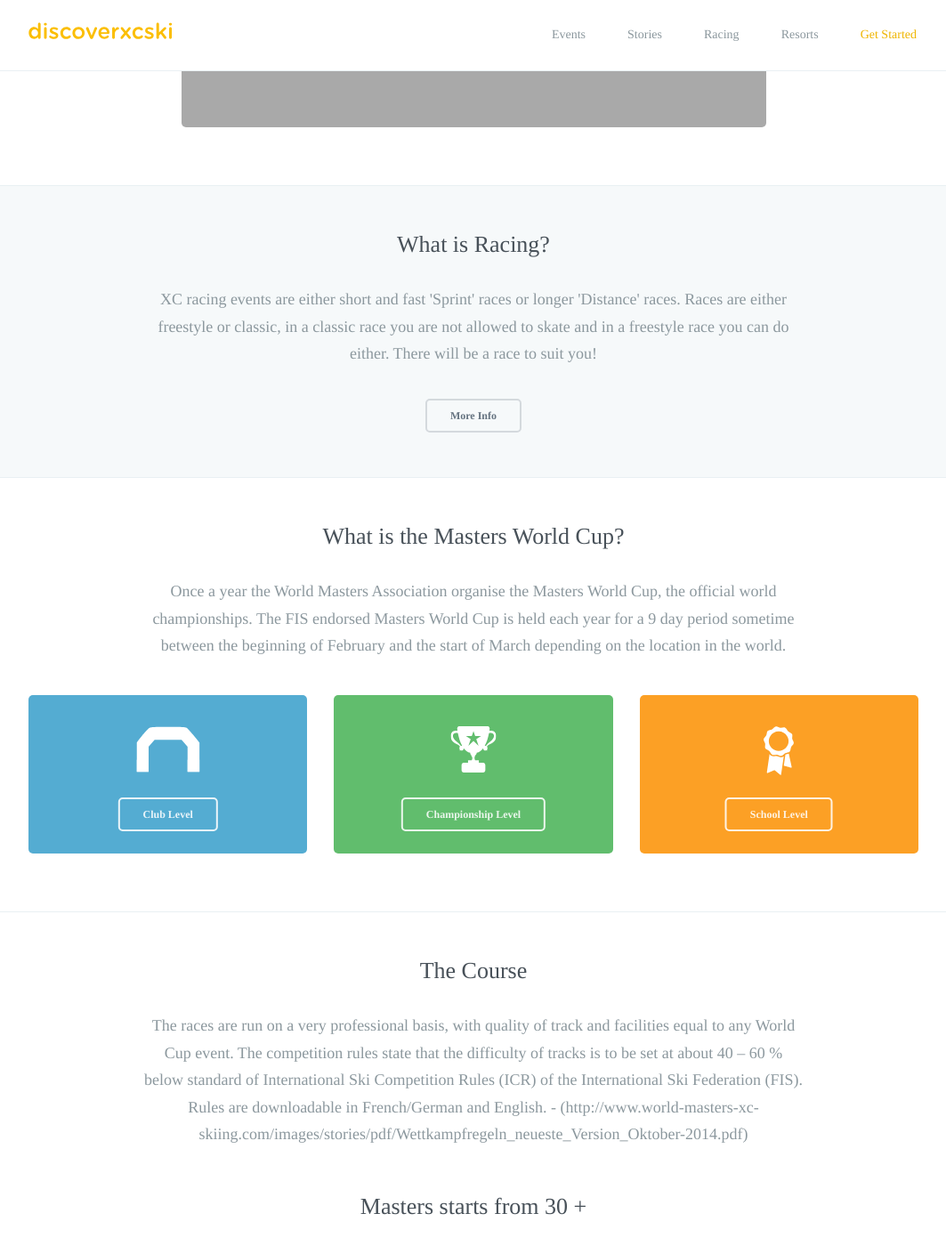
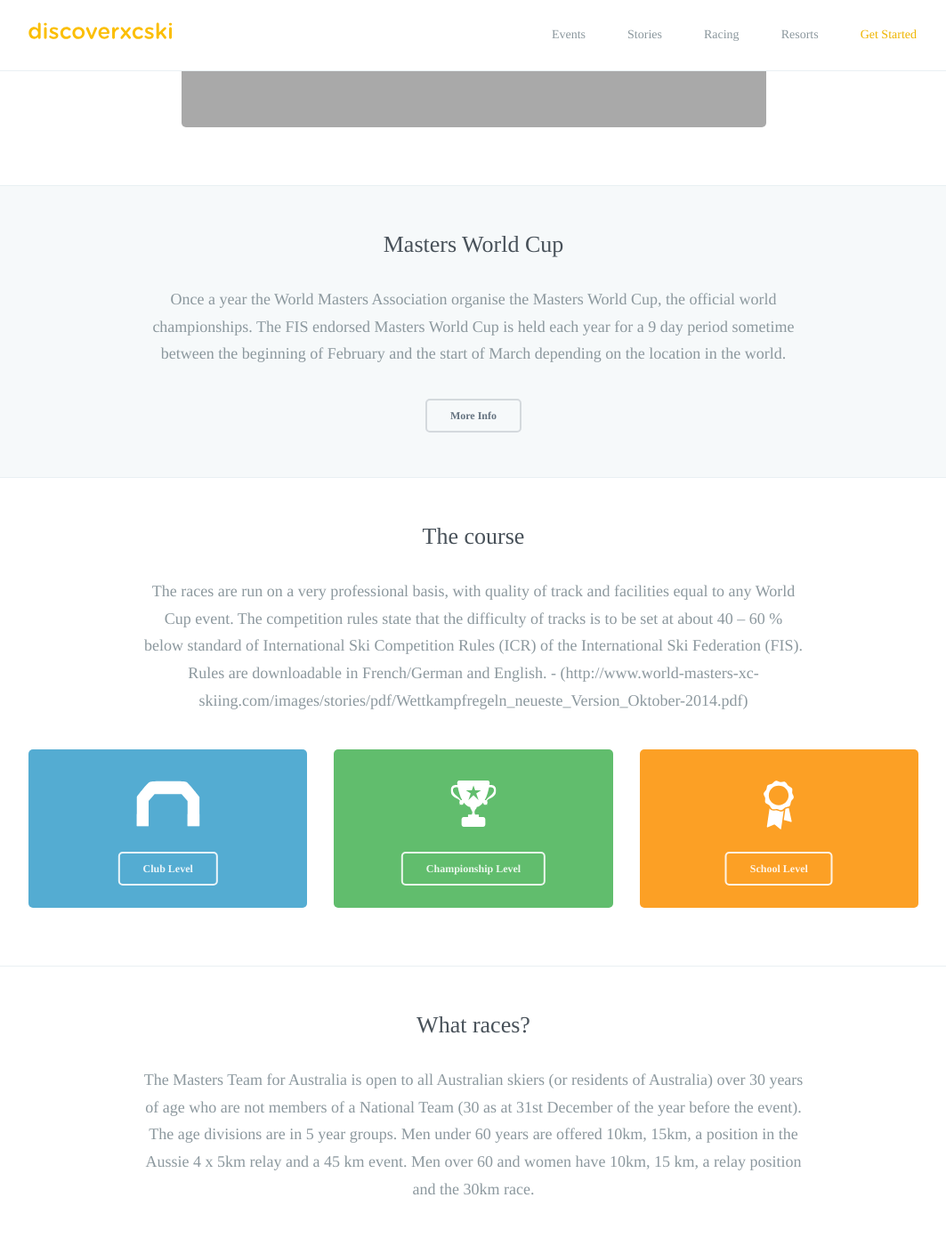
Before and after one commit to robcatto/robcatto.github.io, a Jekyll site: the page built from racing/world-masters/index.html, in a window 1280 px wide and 1400 px high, scrolled down 699 px. Shown: the whole window at 89% size, without its empty margins (108-1171 px from the left). Built offline with Jekyll 4.4.1, drawn with Linux system fonts in a browser that asks for light colours; some web fonts are replaced; Markdown is read by kramdown in place of the engine named in the settings; some of the changed text lies outside the part shown.

Commit message:
Update index.html

```diff
--- a/racing/world-masters/index.html
+++ b/racing/world-masters/index.html
@@ -28,7 +28,7 @@ layout: default
       <div class="content">
         <div id="content1">
         <section class="mobile_section" style="border-bottom: none">
-                <h3>Don’t let age stop you racing!</h3>
+                <h3>Life starts at 30!</h3>
                 <p>Over 30? You are technically a Master Skier, somewhat akin to a Master Builder but wearing expensive lycra. World Masters Association provides a common international platform for top competitive skiers as well as for those who simply enjoy racing, regardless of the ranking.
 
                 </p>
@@ -41,16 +41,17 @@ layout: default
 
 
                 <section class="mobile_section section_hasbg">
-                    <h3>What is Racing?</h3>
-                    <p>XC racing events are either short and fast 'Sprint' races or longer 'Distance' races. Races are either freestyle or classic, in a classic race you are not allowed to skate and in a freestyle race you can do either. There will be a race to suit you!
+                    <h3>Masters World Cup</h3>
+                    <p>Once a year the World Masters Association organise the Masters World Cup, the official world championships. The FIS endorsed Masters World Cup is held each year for a 9 day period sometime between the beginning of February and the start of March depending on the location in the world.
+
                     </p>
                     <a class="button small dark" href="/event-types" data-featurette="analytics-click-event" data-event-category="button" data-event-action="M: Clicked Design an iOS Game" data-event-label="Source: Homepage Alt" id="featurette-35">More Info</a>
                 </section>
 
                  <section class="mobile_section">
-                <h3>What is the Masters World Cup?</h3>
+                <h3>The course</h3>
                 <p>
-                   Once a year the World Masters Association organise the Masters World Cup, the official world championships. The FIS endorsed Masters World Cup is held each year for a 9 day period sometime between the beginning of February and the start of March depending on the location in the world.
+                   The races are run on a very professional basis, with quality of track and facilities equal to any World Cup event.  The competition rules state that the difficulty of tracks is to be set at about 40 – 60 % below standard of International Ski Competition Rules (ICR) of the International Ski Federation (FIS).  Rules are downloadable in French/German and English. - (http://www.world-masters-xc-skiing.com/images/stories/pdf/Wettkampfregeln_neueste_Version_Oktober-2014.pdf)
 
                 </p>
                 <div class="row">
@@ -114,23 +115,15 @@ layout: default
                 </section>
 
                  <section class="mobile_section" style="border-bottom: none">
-                <h3>The Course</h3>
+                <h3>What races?</h3>
                 <p>
-                    The races are run on a very professional basis, with quality of track and facilities equal to any World Cup event.  The competition rules state that the difficulty of tracks is to be set at about 40 – 60 % below standard of International Ski Competition Rules (ICR) of the International Ski Federation (FIS).  Rules are downloadable in French/German and English. - (http://www.world-masters-xc-skiing.com/images/stories/pdf/Wettkampfregeln_neueste_Version_Oktober-2014.pdf)
-
+                   The Masters Team for Australia is open to all Australian skiers (or residents of Australia) over 30 years of age who are not members of a National Team (30 as at 31st December of the year before the event). The age divisions are in 5 year groups.  Men under 60 years are offered 10km, 15km, a position in the Aussie 4 x 5km relay and a 45 km event.  Men over 60 and women have 10km, 15 km, a relay position and the 30km race.
                 </p>
 
                                 <section class="mobile_section" style="border-bottom: none">
-                <h3>Masters starts from 30 +</h3>
+                <h3>The next World Cup?</h3>
                 <p>
-                    The Masters Team for Australia is open to all Australian skiers (or residents of Australia) over 30 years of age who are not members of a National Team (30 as at 31st December of the year before the event).The age divisions are in 5 year groups.  Men under 60 years are offered 10km, 15km, a position in the Aussie 4 x 5km relay and a 45 km event.  Men over 60 and women have 10km, 15 km, a relay position and the 30km race.
-
-                </p>
-
-                                 <section class="mobile_section" style="border-bottom: none">
-                <h3>When is the next World Cup?</h3>
-                <p>
-                    The next world championships in 2016 is to be held in Vuokatti, Finland. Check out mwc2016.com to find out the detailed course maps , profiles and facilities information.  -  (http://www.mwc2016.com/  )
+                   The next world championships in 2016 is to be held in Vuokatti, Finland. Check out mwc2016.com to find out the detailed course maps , profiles and facilities information.  -  (http://www.mwc2016.com/  )
 <p>
 And in 2017 it will be in Klosters, Switzerland. Check out the Klosters Masters Event presentation for more information on course maps and facilities. -
 (http://www.world-masters-xc-skiing.com/images/stories/pdf/Praesentation_Vuokatti.pdf  )
```
